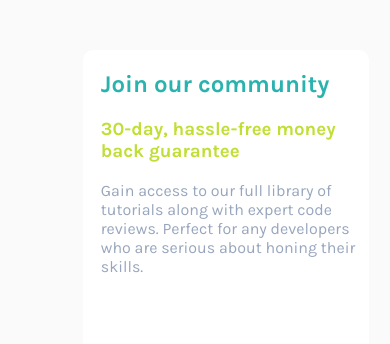
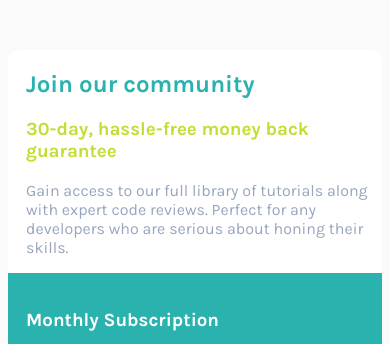
Before and after one commit to Boklyar/Ch4-single-Price-Grid, a plain HTML site: page index.html in a window 390 px wide. Shown: the top 344 px of the page. Drawn offline with Linux system fonts and the light colour scheme.

Commit message:
Update styles.css

```diff
--- a/styles.css
+++ b/styles.css
@@ -118,7 +118,14 @@ margin: auto;
 
 }
 
-/* Responsive layout - makes a one column-layout instead of two-column layout */
+@media (max-width:425px) {
+  .flex-container {
+    width: 100%;
+    display: flex;
+    flex-wrap:wrap;
+  }
+}
+
 @media (max-width: 966px) {
   .flex-container {
     flex-direction: column;
```
